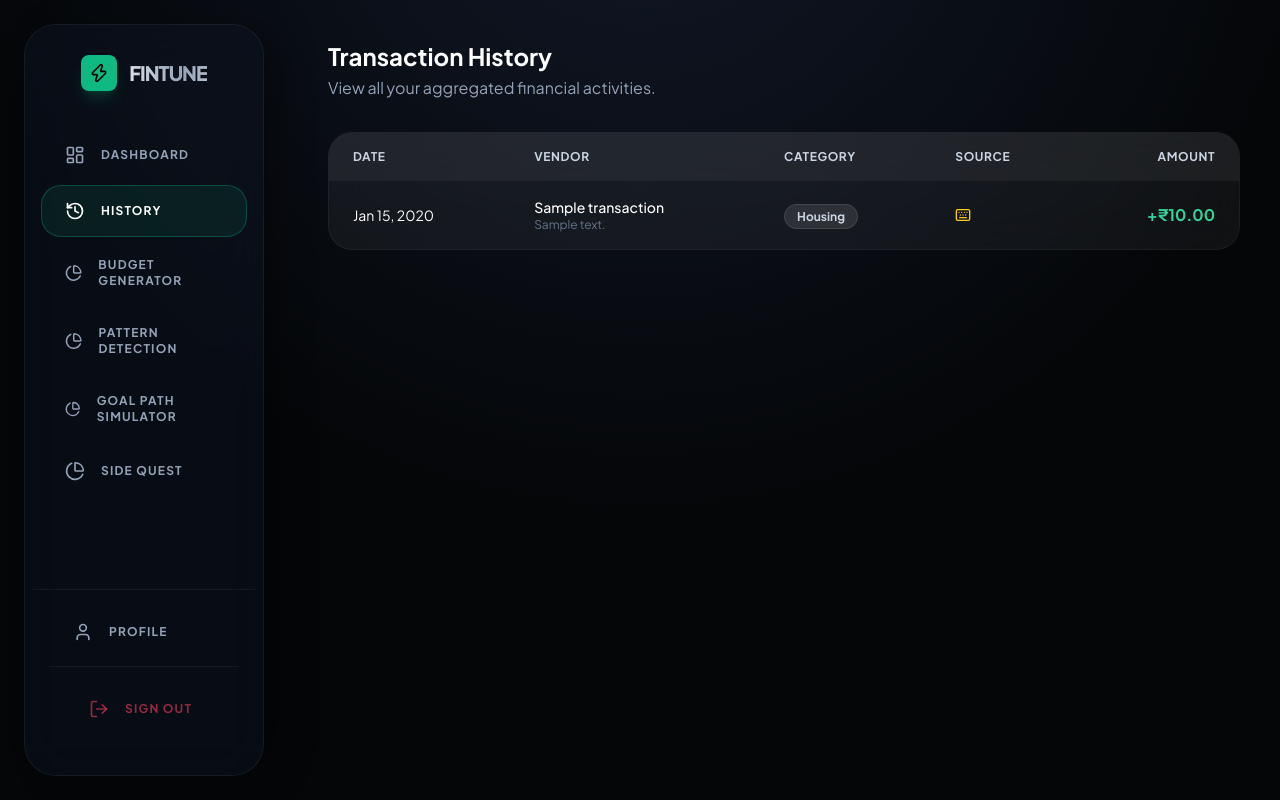
After one commit to ShivamBhilare/FinTune, a Django app: page /history/ in a window 1280 px wide. The commit adds this page. Run offline with Django 5.2, Linux system fonts and the light colour scheme; a user stored in the database is signed in; tables that the repository leaves empty hold one stand-in row (values such as "Sample post"); some libraries are stand-ins or nearby versions.

Commit message:
Transaction History

```diff
--- a/Features/templates/dashboard/profile.html
+++ b/Features/templates/dashboard/profile.html
@@ -134,7 +134,7 @@
                     <div class="space-y-2">
                         <label class="text-xs font-bold uppercase tracking-widest transition-colors" :class="isEditing ? 'text-emerald-500' : 'text-slate-500'">Monthly Income</label>
                         <div class="relative" x-bind:class="!isEditing ? 'pointer-events-none opacity-75' : ''">
-                            <span class="absolute left-4 top-1/2 -translate-y-1/2 text-slate-500">$</span>
+                            <span class="absolute left-4 top-1/2 -translate-y-1/2 text-slate-500">₹</span>
                             {{ form.monthly_income }}
                         </div>
                     </div>
@@ -142,7 +142,7 @@
                     <div class="space-y-2">
                         <label class="text-xs font-bold uppercase tracking-widest transition-colors" :class="isEditing ? 'text-emerald-500' : 'text-slate-500'">Initial Balance</label>
                         <div class="relative" x-bind:class="!isEditing ? 'pointer-events-none opacity-75' : ''">
-                            <span class="absolute left-4 top-1/2 -translate-y-1/2 text-slate-500">$</span>
+                            <span class="absolute left-4 top-1/2 -translate-y-1/2 text-slate-500">₹</span>
                             {{ form.cash_balance }}
                         </div>
                     </div>
@@ -150,7 +150,7 @@
                     <div class="space-y-2">
                         <label class="text-xs font-bold uppercase tracking-widest transition-colors" :class="isEditing ? 'text-rose-500' : 'text-slate-500'">Total Liabilities</label>
                         <div class="relative" x-bind:class="!isEditing ? 'pointer-events-none opacity-75' : ''">
-                            <span class="absolute left-4 top-1/2 -translate-y-1/2 text-slate-500">$</span>
+                            <span class="absolute left-4 top-1/2 -translate-y-1/2 text-slate-500">₹</span>
                             {{ form.total_liabilities }}
                         </div>
                     </div>
--- /dev/null
+++ b/Features/templates/dashboard/transaction_history.html
@@ -0,0 +1,69 @@
+{% extends "base.html" %}
+
+{% block title %}History | FinTune{% endblock %}
+
+{% block content %}
+<div class="mb-8">
+    <h1 class="text-2xl font-bold text-white">Transaction History</h1>
+    <p class="text-slate-400 mt-1">View all your aggregated financial activities.</p>
+</div>
+
+<div class="bg-white/5 rounded-3xl border border-white/5 backdrop-blur-xl overflow-hidden">
+    <div class="overflow-x-auto">
+        <table class="w-full text-left text-sm text-slate-400">
+            <thead class="bg-white/5 text-xs uppercase text-slate-300 font-bold tracking-wider">
+                <tr>
+                    <th class="px-6 py-4">Date</th>
+                    <th class="px-6 py-4">Vendor</th>
+                    <th class="px-6 py-4">Category</th>
+                    <th class="px-6 py-4">Source</th>
+                    <th class="px-6 py-4 text-right">Amount</th>
+                </tr>
+            </thead>
+            <tbody class="divide-y divide-white/5">
+                {% for transaction in transactions %}
+                <tr class="hover:bg-white/5 transition-colors group">
+                    <td class="px-6 py-4 whitespace-nowrap">
+                        <div class="text-white">{{ transaction.date|date:"M d, Y" }}</div>
+                    </td>
+
+                    <td class="px-6 py-4">
+                        <div class="font-medium text-white">{{ transaction.vendor_name }}</div>
+                        {% if transaction.description %}
+                        <div class="text-xs text-slate-500 truncate max-w-xs">{{ transaction.description }}</div>
+                        {% endif %}
+                    </td>
+                    <td class="px-6 py-4">
+                        <span
+                            class="px-3 py-1 rounded-full text-xs font-bold bg-white/10 text-slate-300 border border-white/10">
+                            {{ transaction.category }}
+                        </span>
+                    </td>
+                    <td class="px-6 py-4">
+                        {% if transaction.input_source == 'VOICE' %}
+                        <i data-lucide="mic" class="text-emerald-400 w-4 h-4" title="Voice AI"></i>
+                        {% elif transaction.input_source == 'IMAGE' %}
+                        <i data-lucide="camera" class="text-blue-400 w-4 h-4" title="Image AI"></i>
+                        {% else %}
+                        <i data-lucide="keyboard" class="text-yellow-400 w-4 h-4" title="Manual"></i>
+                        {% endif %}
+                    </td>
+                    <td
+                        class="px-6 py-4 text-right font-bold text-base
+                        {% if transaction.transaction_type == 'INCOME' %}text-emerald-400{% else %}text-white{% endif %}">
+                        {% if transaction.transaction_type == 'INCOME' %}+{% else %}-{% endif %}₹{{ transaction.amount }}
+                    </td>
+                </tr>
+                {% empty %}
+                <tr>
+                    <td colspan="5" class="px-6 py-12 text-center text-slate-500">
+                        <i data-lucide="receipt" class="w-10 h-10 mx-auto mb-3 opacity-50"></i>
+                        <p>No transaction history found.</p>
+                    </td>
+                </tr>
+                {% endfor %}
+            </tbody>
+        </table>
+    </div>
+</div>
+{% endblock %}
--- a/Features/urls.py
+++ b/Features/urls.py
@@ -6,6 +6,7 @@ app_name = 'dashboard'
 urlpatterns = [
     path('', dashboard_views.home_redirect_view, name='home'),
     path('profile/', dashboard_views.profile_view, name='profile'),
+    path('history/', dashboard_views.transaction_history, name='history'),
     path('dashboard/', dashboard_views.dashboard_view, name='dashboard'),
 
     # Add Transaction Endpoints
--- a/Features/views/dashboard_views.py
+++ b/Features/views/dashboard_views.py
@@ -7,50 +7,25 @@ def profile_view(request):
     """
     Profile management view.
     Allows users to view and update their profile information.
-    Syncs 'Current Balance' display with Dashboard 'Total Balance'.
     """
-    user = request.user
-
-    def get_net_delta(monthly_income):
-        # Helper to get net flow excluding initial balance
-        def get_sum(tx_type):
-            return Transaction.objects.filter(user=user, transaction_type=tx_type, is_external=False).aggregate(Sum('amount'))['amount__sum'] or 0
-
-        income = get_sum('INCOME') + (monthly_income or 0)
-        expense = get_sum('EXPENSE')
-        investment = get_sum('INVESTMENT')
-        return income - (expense + investment)
-
     if request.method == 'POST':
         form = ProfileForm(request.POST, instance=request.user.profile)
         if form.is_valid():
-            # Get the total balance the user WANTS to see
-            submitted_balance = form.cleaned_data.get('cash_balance', 0) or 0
-            submitted_income = form.cleaned_data.get('monthly_income', 0) or 0
-
-            # Calculate back the necessary initial balance
-            net_delta = get_net_delta(submitted_income)
-            new_initial_balance = submitted_balance - net_delta
-
-            profile = form.save(commit=False)
-            profile.cash_balance = new_initial_balance
-            profile.save()
-            profile.user.save() # Save user fields (first/last name)
-
-            # Re-init form with the calculated total for display
-            form = ProfileForm(instance=request.user.profile)
-            form.fields['cash_balance'].initial = submitted_balance
-
+            form.save()
             return render(request, 'dashboard/profile.html', {'form': form, 'success': True})
     else:
         form = ProfileForm(instance=request.user.profile)
-        # Pre-populate form with the Calculated Total Balance
-        current_profile_income = user.profile.monthly_income
-        net_delta = get_net_delta(current_profile_income)
-        calculated_balance = (user.profile.cash_balance or 0) + net_delta
-        form.fields['cash_balance'].initial = calculated_balance
 
     return render(request, 'dashboard/profile.html', {'form': form})
+
+@login_required
+def transaction_history(request):
+    """
+    Transactions history view.
+    Displays all user transactions ordered by date.
+    """
+    transactions = Transaction.objects.filter(user=request.user).order_by('-date')
+    return render(request, 'dashboard/transaction_history.html', {'transactions': transactions})
 
 from django.db.models import Sum
 from django.utils import timezone
@@ -85,7 +60,7 @@ def dashboard_view(request):
         profile_income = 0
 
     # Current totals
-    income = get_transaction_sum(Transaction.objects.filter(user=user), 'INCOME') + profile_income
+    income = get_transaction_sum(Transaction.objects.filter(user=user), 'INCOME')
     expense = get_transaction_sum(Transaction.objects.filter(user=user), 'EXPENSE')
     investment = get_transaction_sum(Transaction.objects.filter(user=user), 'INVESTMENT')
 
--- a/templates/base.html
+++ b/templates/base.html
@@ -110,8 +110,8 @@
                         <span class="text-xs font-bold uppercase tracking-widest">Dashboard</span>
                     </a>
 
-                    <a href="#" id="nav-history"
-                        class="nav-item flex items-center gap-4 px-6 py-4 rounded-2xl {% if request.resolver_match.view_name == 'dashboard:transaction_history' %}active{% endif %}">
+                    <a href="{% url 'dashboard:history' %}" id="nav-history"
+                        class="nav-item flex items-center gap-4 px-6 py-4 rounded-2xl {% if request.resolver_match.view_name == 'dashboard:history' %}active{% endif %}">
                         <i data-lucide="history" class="w-5 h-5"></i>
                         <span class="text-xs font-bold uppercase tracking-widest">History</span>
                     </a>
```
Also changed, not shown: Features/templates/dashboard/home.html (+2 -27 lines), Features/views/transactionhistory_views.py (added).
